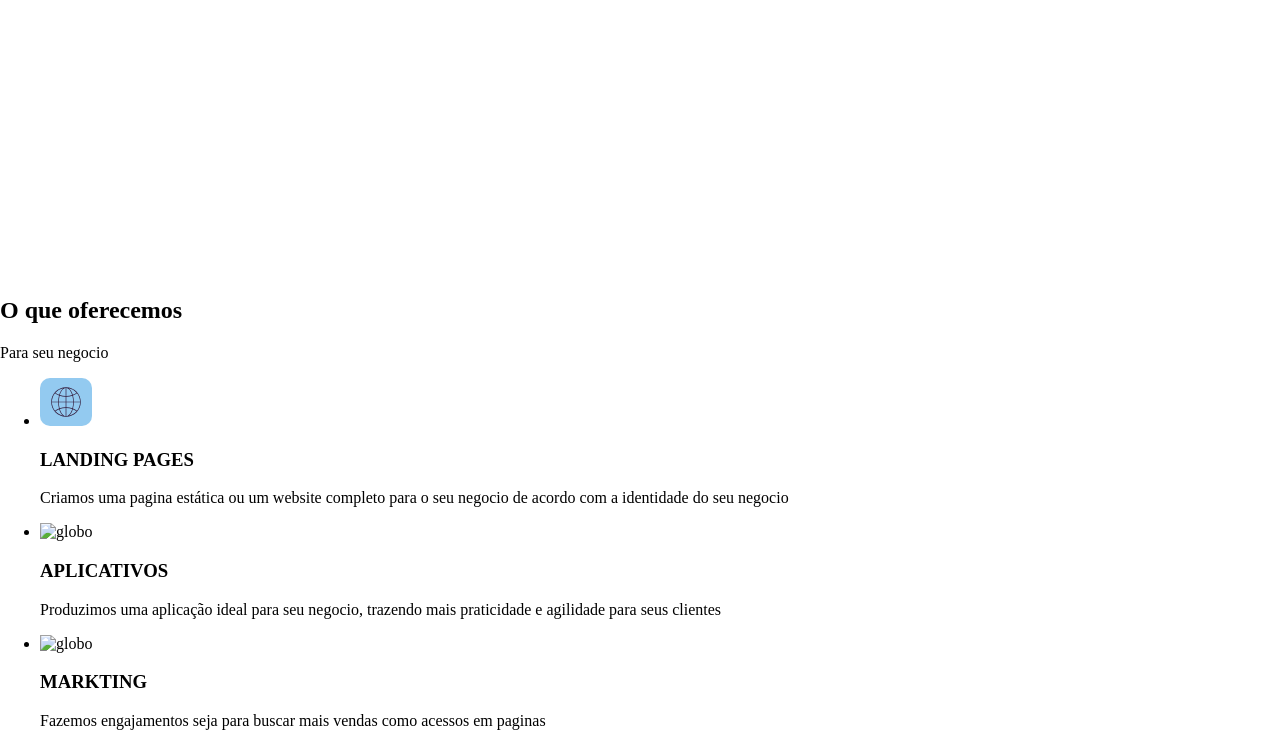
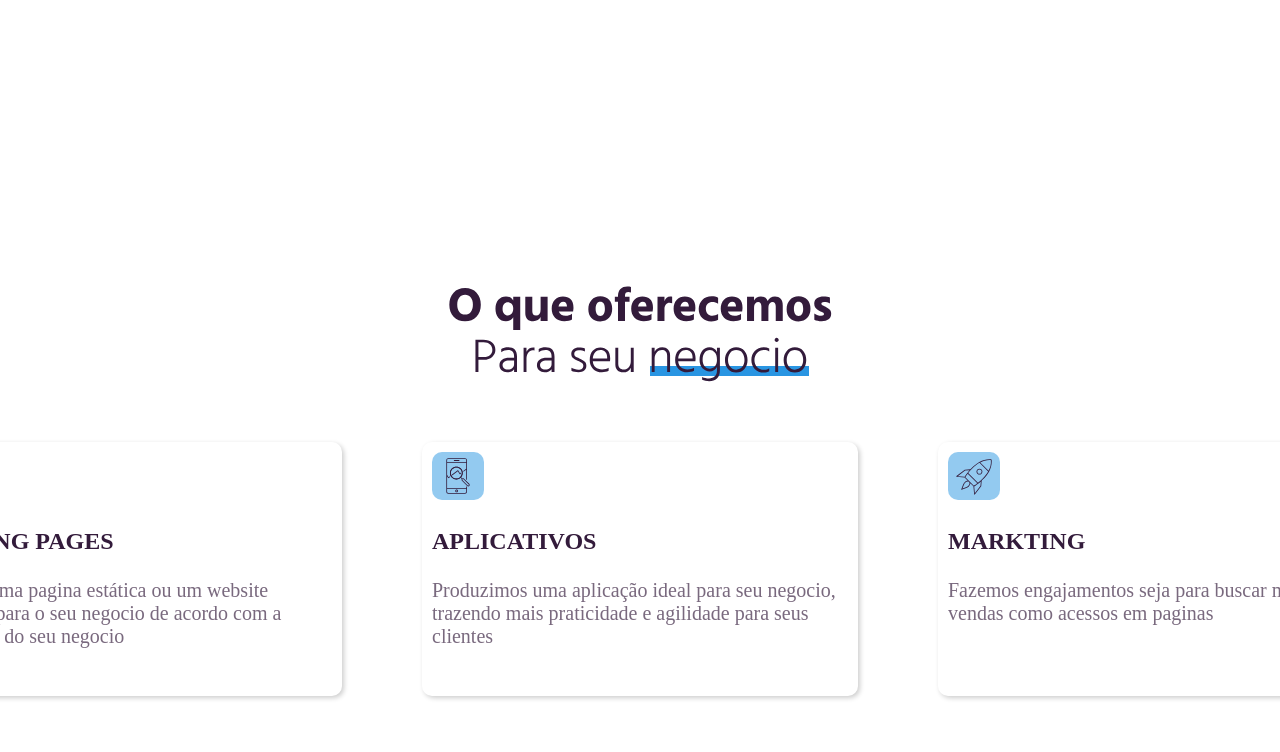
Before and after one commit to jmarc0s/ATS, a plain HTML site: page index.html in a window 1280 px wide. Shown: the part 743-1495 px from the top of the page. Drawn offline with Linux system fonts and the light colour scheme; a web font is replaced by a local one.

Commit message:
Finalização da section "Oque Oferecemos"

```diff
--- a/index.html
+++ b/index.html
@@ -12,10 +12,18 @@
             <img class="logo" src="imagens/ATS Logo.svg" alt="Logo da ATS">
 
             <ul class="menu__list">
-                <li class="menu__list__item">Inicio</li>
-                <li class="menu__list__item" >Serviços</li>
-                <li class="menu__list__item" >sobre nós</li>
-                <li class="menu__list__item">contato</li>
+                <li class="menu__list__item">
+                    <a href="#" class="menu__list__item__link" >Inicio</a>
+                </li>
+                <li class="menu__list__item" >
+                    <a href="#" class="menu__list__item__link" >Serviços</a>
+                </li>
+                <li class="menu__list__item" >
+                    <a href="#" class="menu__list__item__link" >sobre nós</a>
+                </li>
+                <li class="menu__list__item">
+                    <a href="#" class="menu__list__item__link" >contato</a>
+                </li>
             </ul>
         </menu>
         <section class="header__section">
@@ -36,8 +44,7 @@
 
     <section class="first__section">
         <div class="section__introduction">
-            <h2 class="introduction__title">O que oferecemos</h2>
-            <p class="introduction__description">Para seu negocio</p>
+            <img src="imagens/Oqueoferecemos.svg" alt="O que Oferecemos para seu negocio">
         </div>
 
         <ul class="section__list">
@@ -50,14 +57,14 @@
             </li>
 
             <li class="section__list__item">
-                <img class="section__list__item__img" src="" alt="globo"  >
+                <img class="section__list__item__img" src="imagens/smartphone.svg" alt="smartphone"  >
                 <h3 class="item__title">APLICATIVOS</h3>
                 <P class="item__description">Produzimos uma aplicação ideal para seu negocio,
                     trazendo mais praticidade e agilidade para seus clientes</P>
             </li>
 
             <li class="section__list__item">
-                <img class="section__list__item__img" src="" alt="globo"  >
+                <img class="section__list__item__img" src="imagens/foguete.svg" alt="foguete"  >
                 <h3 class="item__title">MARKTING</h3>
                 <P class="item__description">Fazemos engajamentos seja para buscar mais vendas como acessos em paginas</P>
             </li>
--- a/styles/style.css
+++ b/styles/style.css
@@ -1,6 +1,7 @@
 @import url('https://fonts.cdnfonts.com/css/segoe-ui-4');
 @import url('https://fonts.googleapis.com/css2?family=Hind+Vadodara:wght@500&family=Inter:wght@400;700&family=Poppins:wght@300;400;500;700&display=swap');
-
+@import url('https://fonts.googleapis.com/css2?family=Hind+Vadodara:wght@300;500&family=Inter:wght@400;700&family=Poppins:wght@300;400;500;700&display=swap');
+@import url('https://fonts.googleapis.com/css2?family=Hind+Vadodara:wght@300;400;500&family=Inter:wght@400;700&family=Poppins:wght@300;400;500;700&display=swap');
 /*:root{
     --cor-primaria:
 }*/
@@ -37,12 +38,15 @@ body{
 }
 
 .menu__list__item{
+    width: 100px;
+}
+
+.menu__list__item__link{
     color: #FFFFFF;
     font-size: 23px;
-    width: 100px;
     font-family: 'Segoe UI';
+    text-decoration: none;
 }
-
 
 .header__section {
     display: flex;
@@ -59,14 +63,14 @@ body{
 .div__tittle{
     color: #FFFFFF;
     font-family: 'Hind Vadodara';
-    font-weight: 700px;
+    font-weight: 700;
     font-size: 60px;
     margin: 10px 0px;
 }
 
 .div__tittle__paragraph{
     font-family: 'Hind Vadodara';
-    font-weight: 400px;
+    font-weight: 400;
     font-size: 40px;
     color: #FFFFFF;
     margin: 10px 0px;
@@ -91,7 +95,7 @@ body{
 }
 
 .link__paragraph{
-    font-weight: 400px;
+    font-weight: 400;
     font-size: 20px;
     font-family: 'Hind Vadodara';
     color: #FFFFFF;
@@ -99,21 +103,38 @@ body{
 
 
 .first__section{
-
+    display: flex;
+    flex-direction: column;
+    align-items: center;
 }
 
-.section__introduction{
 
+.section__list{
+    display: flex;
+    list-style: none;
+    justify-content: center;
+    padding-left: 0px;
 }
 
-.introduction__title{
-
+.section__list__item{
+    width: 416px;
+    height: 234px;
+    box-shadow: 2px 2px 5px rgba(0, 0, 0, 0.2);
+    border-radius: 10px;
+    padding: 10px;
+    margin: 40px;
 }
 
-.introduction__description{
-
+.item__title{
+    color: #331B3B;
+    font-weight: 700;
+    font-size: 24px;
+    font-family: 'Hind Vadodara';
 }
 
-.section__list{
-
+.item__description{
+    color: #331B3BA8;
+    font-weight: 300;
+    font-size: 20px;
+    font-family: 'Hind Vadodara';
 }
```
Also changed, not shown: imagens/Oqueoferecemos.svg (added), imagens/foguete.svg (added), imagens/smartphone.svg (added).
